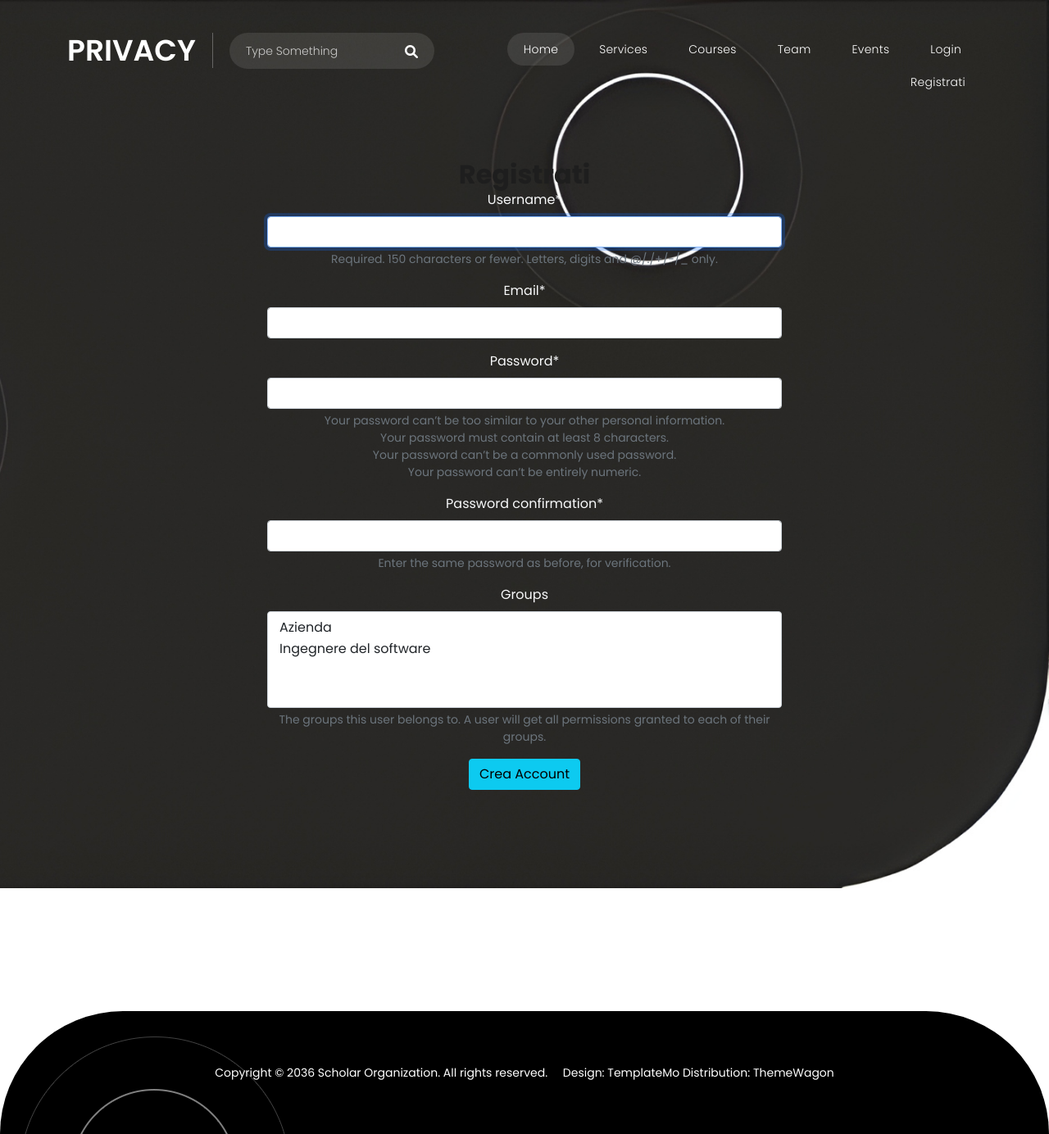
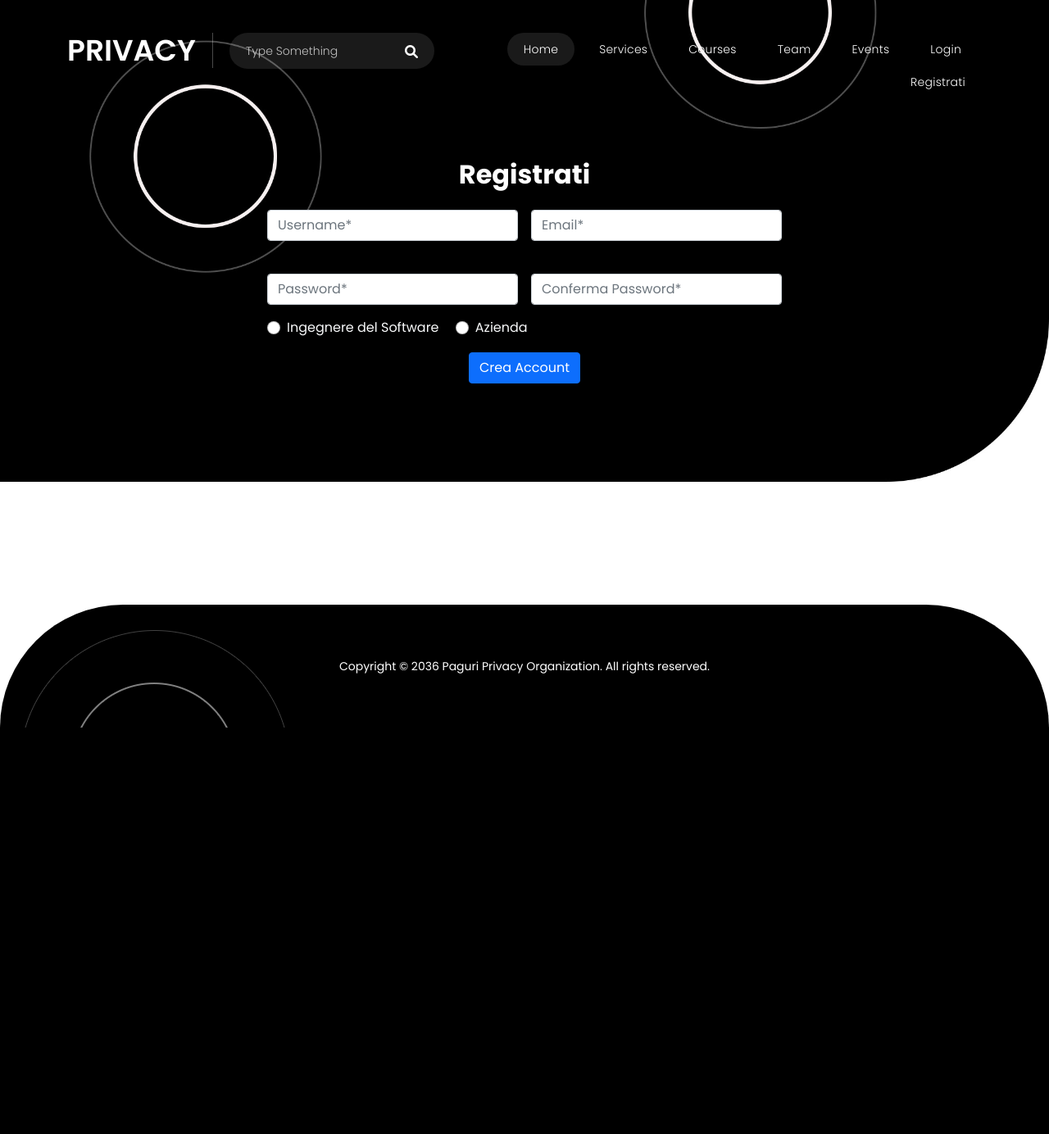
Before and after one commit to CriPaz03/Privacy, a Django app: page /accounts/registrazione/ in a window 1280 px wide. Shown: the whole page at 82% size. After the commit the page ends 888 px from the top, so only its background shows below. Run offline with Django 5.2, Linux system fonts and the light colour scheme; some libraries are stand-ins or nearby versions.

Commit message:
first commit

```diff
--- a/accounts/templates/accounts/registrazione.html
+++ b/accounts/templates/accounts/registrazione.html
@@ -9,11 +9,38 @@
             <div class="row justify-content-center mt-4">
                 <div class="col-6 text-center text-light">
                     <h2>Registrati</h2>
-                    <form method="POST" novalidate>
+                    <form class="row g-3" method="POST">
                         {% csrf_token %}
-                        {{ form|crispy }}
-                        <input type="submit" class="btn btn-info" value="Crea Account">
-                    </form>
+                          <div class="col-md-6">
+                                <label for="id_username" class="form-label"></label>
+                                <input  class="form-control" id="id_username" placeholder="Username*" name="username">
+                              </div>
+                              <div class="col-md-6">
+                                <label for="id_email" class="form-label"></label>
+                                <input type="email" class="form-control" id="id_email" placeholder="Email*" name="email">
+                              </div>
+                              <div class="col-md-6">
+                                <label for="id_password1" class="form-label"></label>
+                                <input type="password" class="form-control" id="id_password1" name="password1" placeholder="Password*">
+                              </div>
+                                                    <div class="col-md-6">
+                                <label for="id_password2" class="form-label"></label>
+                                <input type="password" class="form-control" id="id_password2" name="password2" placeholder="Conferma Password*">
+                              </div>
+                                                    <div style="text-align: left">
+                                                        <div class="form-check form-check-inline">
+                              <input class="form-check-input" type="radio" name="inlineRadioOptions" id="inlineRadio1" value="option1">
+                              <label class="form-check-label" for="inlineRadio1">Ingegnere del Software</label>
+                            </div>
+                            <div class="form-check form-check-inline">
+                              <input class="form-check-input" type="radio" name="inlineRadioOptions" id="inlineRadio2" value="option2">
+                              <label class="form-check-label" for="inlineRadio2">Azienda</label>
+                            </div>
+                        </div>
+  <div class="col-12">
+    <button type="submit" class="btn btn-primary">Crea Account</button>
+  </div>
+</form>
                 </div>
             </div>
         </div>
--- a/accounts/views.py
+++ b/accounts/views.py
@@ -9,7 +9,6 @@ def registrazione_view(request):
     if request.method == "POST":
         form = FormRegistrazione(request.POST)
         if form.is_valid():
-            print(form)
             username = form.cleaned_data["username"]
             email = form.cleaned_data["email"]
             password = form.cleaned_data["password1"]
--- a/static/assets/css/templatemo-scholar.css
+++ b/static/assets/css/templatemo-scholar.css
@@ -88,7 +88,7 @@ a {
 }
 
 h1, h2, h3, h4, h5, h6 {
-  color: #1e1e1e;
+  color: white;
   margin-top: 0px;
   margin-bottom: 0px;
   font-weight: 700;
@@ -287,7 +287,7 @@ Header Style
 .background-header {
   background-color: black !important;
   border-radius: 0px 0px 25px 25px;
-  height: 80px!important;
+  height:80px!important;
   position: fixed!important;
   top: 0!important;
   left: 0;
--- a/templates/base.html
+++ b/templates/base.html
@@ -742,9 +742,7 @@
 <footer>
     <div class="container">
         <div class="col-lg-12">
-            <p>Copyright © 2036 Scholar Organization. All rights reserved. &nbsp;&nbsp;&nbsp; Design: <a
-                    href="https://templatemo.com" rel="nofollow" target="_blank">TemplateMo</a> Distribution: <a
-                    href="https://themewagon.com" rel="nofollow" target="_blank">ThemeWagon</a></p>
+            <p>Copyright © 2036 Paguri Privacy Organization. All rights reserved.</p>
         </div>
     </div>
 </footer>
```
Also changed, not shown: templates/registration/login.html (+10 -5 lines), static/assets/images/banner-bg.jpg.
